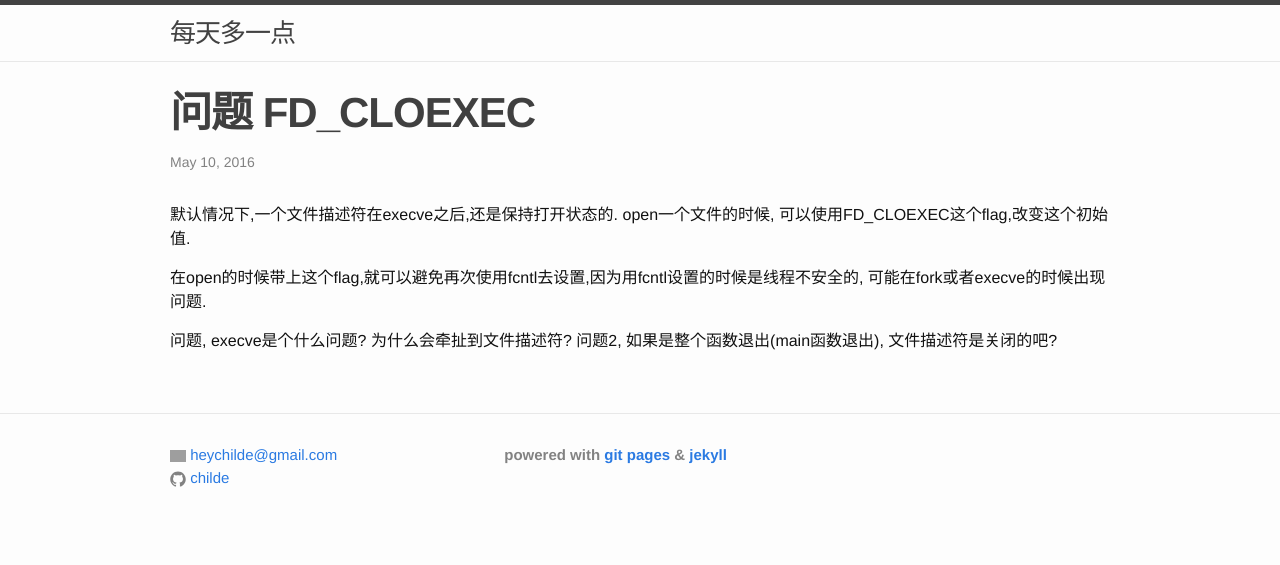
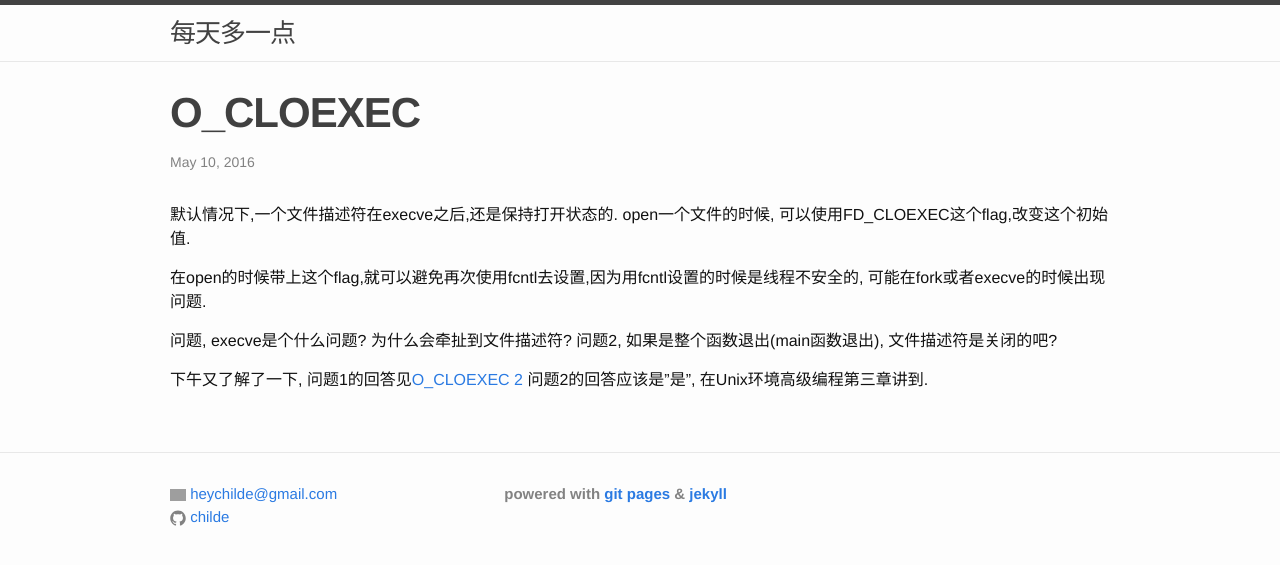
Before and after one commit to childe/gitcommit.today, a Jekyll site: the page built from _posts/2016-05-10-CLOEXEC.md, in a window 1280 px wide. Shown: the top 565 px of the page. Built offline with Jekyll 4.4.1, drawn with Linux system fonts in a browser that asks for light colours; comment, search, counter and statistics services are not loaded; grey boxes are pictures that could not be loaded.

Commit message:
modified:   2016-05-10-CLOEXEC.md

```diff
--- a/_posts/2016-05-10-CLOEXEC.md
+++ b/_posts/2016-05-10-CLOEXEC.md
@@ -1,6 +1,6 @@
 ---
 layout: post
-title:  "问题 FD_CLOEXEC"
+title:  "O_CLOEXEC"
 date:   2016-05-10 12:06:37 +0800
 ---
 
@@ -10,3 +10,6 @@ date:   2016-05-10 12:06:37 +0800
 
 问题, execve是个什么问题? 为什么会牵扯到文件描述符?
 问题2, 如果是整个函数退出(main函数退出), 文件描述符是关闭的吧?
+
+下午又了解了一下, 问题1的回答见[O_CLOEXEC 2](/2016/05/10/CLOEXEC2.html)
+问题2的回答应该是"是", 在Unix环境高级编程第三章讲到.
```
